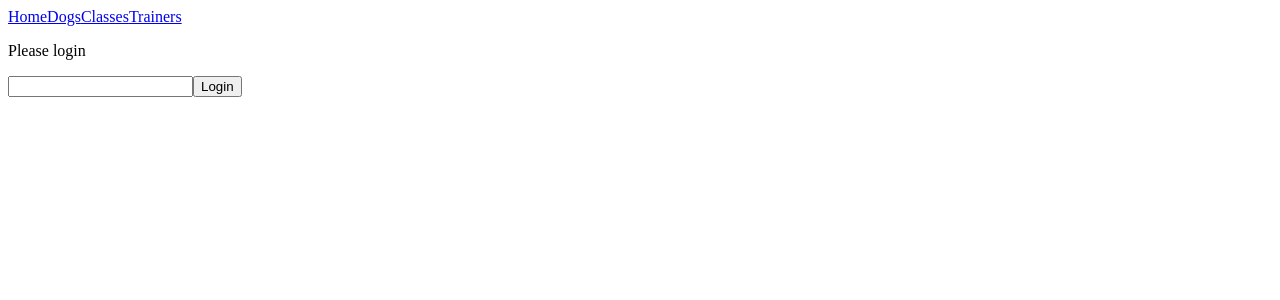
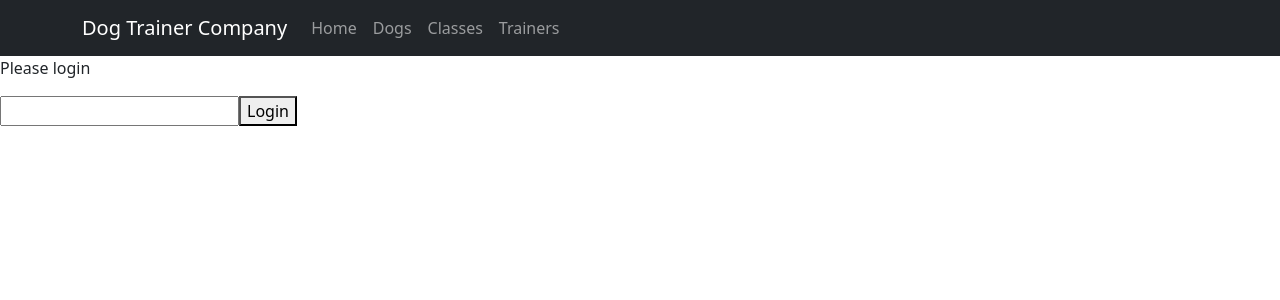
Before and after one commit to knowicki024/dog-trainers-app, a React (Create React App) app in the folder client/: page / in a window 1280 px wide. Shown: the top 300 px of the page. Built offline with nearby package versions, Linux system fonts and the light colour scheme; no server answers.

Commit message:
navbar using Bootstrap

```diff
--- a/client/package.json
+++ b/client/package.json
@@ -7,13 +7,17 @@
     "@testing-library/jest-dom": "^5.17.0",
     "@testing-library/react": "^13.4.0",
     "@testing-library/user-event": "^13.5.0",
+    "bootstrap": "^5.3.2",
     "react": "^18.2.0",
+    "react-bootstrap": "^2.10.1",
     "react-dom": "^18.2.0",
     "react-router-dom": "^6.22.0",
     "react-scripts": "5.0.1",
     "web-vitals": "^2.1.4"
   },
-  "devDependencies": {"@babel/plugin-proposal-private-property-in-object":"^7.21.11"},
+  "devDependencies": {
+    "@babel/plugin-proposal-private-property-in-object": "^7.21.11"
+  },
   "scripts": {
     "start": "react-scripts start",
     "build": "react-scripts build",
--- a/client/public/index.html
+++ b/client/public/index.html
@@ -1,5 +1,11 @@
 <!DOCTYPE html>
 <html lang="en">
+  <link
+  rel="stylesheet"
+  href="https://cdn.jsdelivr.net/npm/bootstrap@5.3.2/dist/css/bootstrap.min.css"
+  integrity="sha384-T3c6CoIi6uLrA9TneNEoa7RxnatzjcDSCmG1MXxSR1GAsXEV/Dwwykc2MPK8M2HN"
+  crossorigin="anonymous"
+/>
   <head>
     <meta charset="utf-8" />
     <link rel="icon" href="%PUBLIC_URL%/favicon.ico" />
--- a/client/src/components/Header.js
+++ b/client/src/components/Header.js
@@ -1,34 +1,22 @@
-import { Link } from "react-router-dom"
-
+// import { Link } from "react-router-dom"
+import {Navbar, Container, Nav} from 'react-bootstrap'
 function Header()
 {
     return (
-        <header>
-            <nav>
-                <div className="navigation">
-                    <Link
-                        className="nav-button"
-                        to="/">
-                        Home
-                    </Link>
-                    <Link
-                        className="nav-button"
-                        to="/dogs">
-                        Dogs
-                    </Link>
-                    <Link
-                        className="nav-button"
-                        to="/classes">
-                        Classes
-                    </Link>
-                    <Link
-                        className="nav-button"
-                        to="/Trainers">
-                        Trainers
-                    </Link>
-                </div>
-            </nav>
-        </header>
+        <>
+        <Navbar bg="dark" data-bs-theme="dark">
+          <Container>
+            <Navbar.Brand href="/">Dog Trainer Company</Navbar.Brand>
+            <Nav className="me-auto">
+              <Nav.Link href="/">Home</Nav.Link>
+              <Nav.Link href="/dogs">Dogs</Nav.Link>
+              <Nav.Link href="/classes">Classes</Nav.Link>
+              <Nav.Link href="/trainers">Trainers</Nav.Link>
+
+            </Nav>
+          </Container>
+        </Navbar>
+        </>
     )
 }
 
--- a/client/src/index.js
+++ b/client/src/index.js
@@ -3,6 +3,7 @@ import App from "./App";
 import "./index.css";
 import ReactDOM from 'react-dom/client';
 import { BrowserRouter } from "react-router-dom";
+import 'bootstrap/dist/css/bootstrap.min.css';
 
 
 const root = ReactDOM.createRoot(document.getElementById('root'));
```
